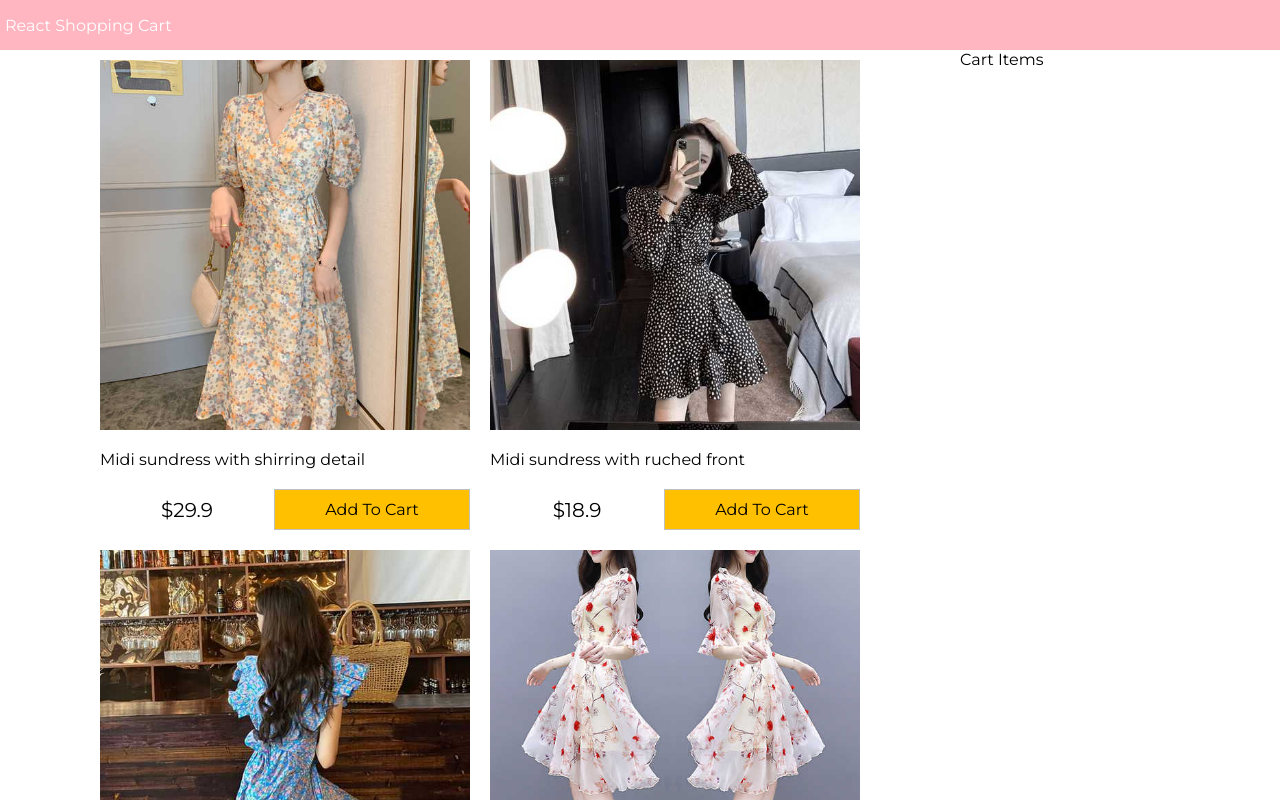
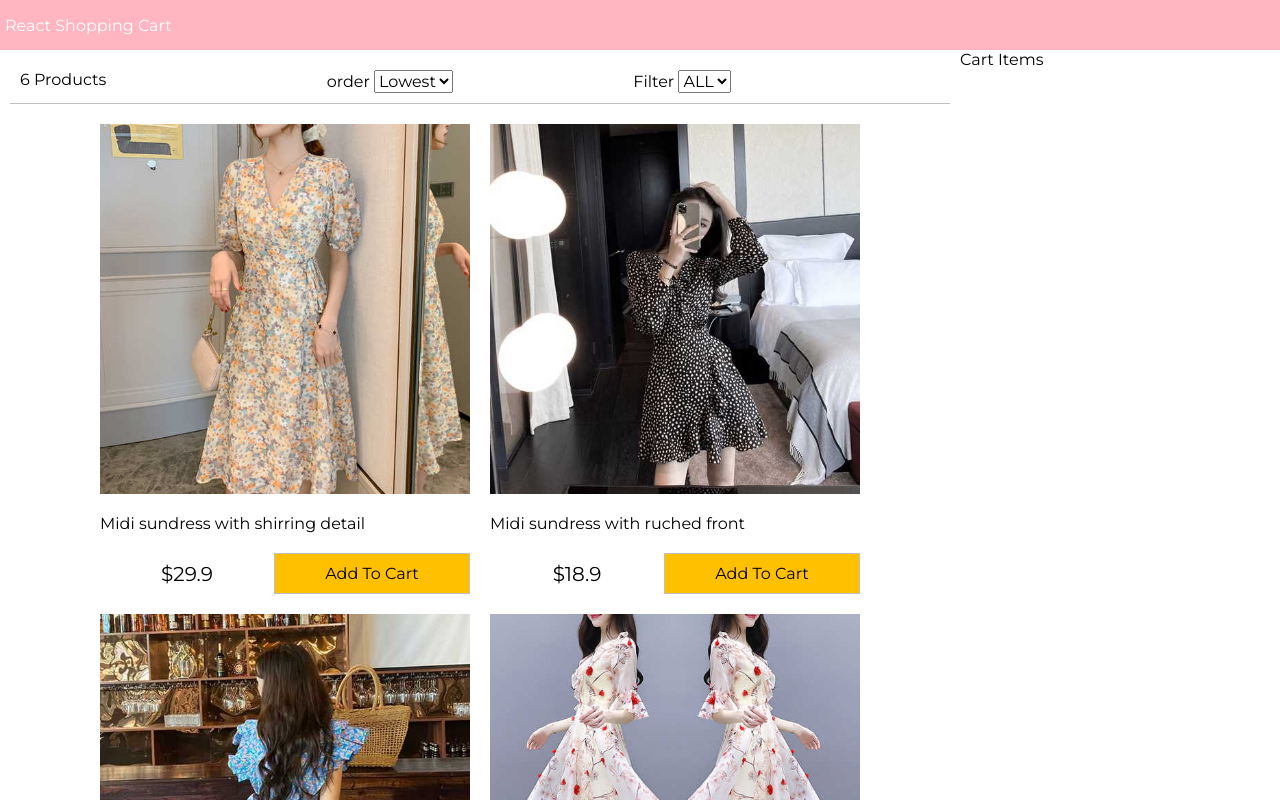
Before and after one commit to amberlululu/react-shopping-cart, a React (Create React App) app: page / in a window 1280 px wide. Shown: the top 800 px of the page. Built offline with nearby package versions, Linux system fonts and the light colour scheme.

Commit message:
create filter component

```diff
--- a/src/App.js
+++ b/src/App.js
@@ -1,4 +1,5 @@
 import React from "react";
+import Filter from "./components/Filter";
 import Products from "./components/Products";
 import data from "./data.json";
 class App extends React.Component {
@@ -10,6 +11,39 @@
       sort: "",
     };
   }
+  sortProducts = (event) => {
+    const sort = event.target.value;
+    this.setState((state) => ({
+      sort: sort,
+      products: this.state.products
+        .slice()
+        .sort((a, b) =>
+          sort === "lowest"
+            ? a.price > b.price
+              ? 1
+              : -1
+            : sort === "highest"
+            ? a.price < b.price
+              ? 1
+              : -1
+            : a._id < b._id
+            ? 1
+            : -1
+        ),
+    }));
+  };
+  filterProducts = (event) => {
+    if (event.target.value === "") {
+      this.setState({ size: event.target.value, products: data.products });
+    } else {
+      this.setState({
+        size: event.target.value,
+        products: data.products.filter(
+          (product) => product.availableSizes.indexOf(event.target.value) >= 0
+        ),
+      });
+    }
+  };
   render() {
     return (
       <div className="grid-container">
@@ -19,6 +53,13 @@
         <main>
           <div className="content">
             <div className="main">
+              <Filter
+                count={this.state.products.length}
+                size={this.state.size}
+                sort={this.state.sort}
+                filterProducts={this.filterProducts}
+                sortProducts={this.sortProducts}
+              />
               <Products products={this.state.products} />
             </div>
             <div className="sidebar">Cart Items</div>
--- /dev/null
+++ b/src/components/Filter.js
@@ -0,0 +1,31 @@
+import React, { Component } from "react";
+
+export default class Filter extends Component {
+  render() {
+    return (
+      <div className="filter">
+        <div className="filter-result">{this.props.count} Products</div>
+        <div className="filter-sort">
+          order{" "}
+          <select value={this.props.sort} onChange={this.props.sortProducts}>
+            <option value="lowest">Lowest</option>
+            <option value="highest">Higest</option>
+            <option value="latest">Latest</option>
+          </select>
+        </div>
+        <div className="filter-size">
+          Filter{" "}
+          <select value={this.props.size} onChange={this.props.filterProducts}>
+            <option value="">ALL</option>
+            <option value="XS">XS</option>
+            <option value="S">S</option>
+            <option value="M">M</option>
+            <option value="L">L</option>
+            <option value="XL">XL</option>
+            <option value="XXL">XXL</option>
+          </select>
+        </div>
+      </div>
+    );
+  }
+}
--- a/src/index.css
+++ b/src/index.css
@@ -128,3 +128,17 @@
 .button.primary {
   background-color: #ffc000;
 }
+
+/* filter*/
+
+.filter {
+  display: flex;
+  justify-content: space-between;
+  padding: 1rem;
+  margin: 1rem;
+  border-bottom: 0.1rem #c0c0c0 solid;
+}
+
+.filter div {
+  flex: 1;
+}
```
